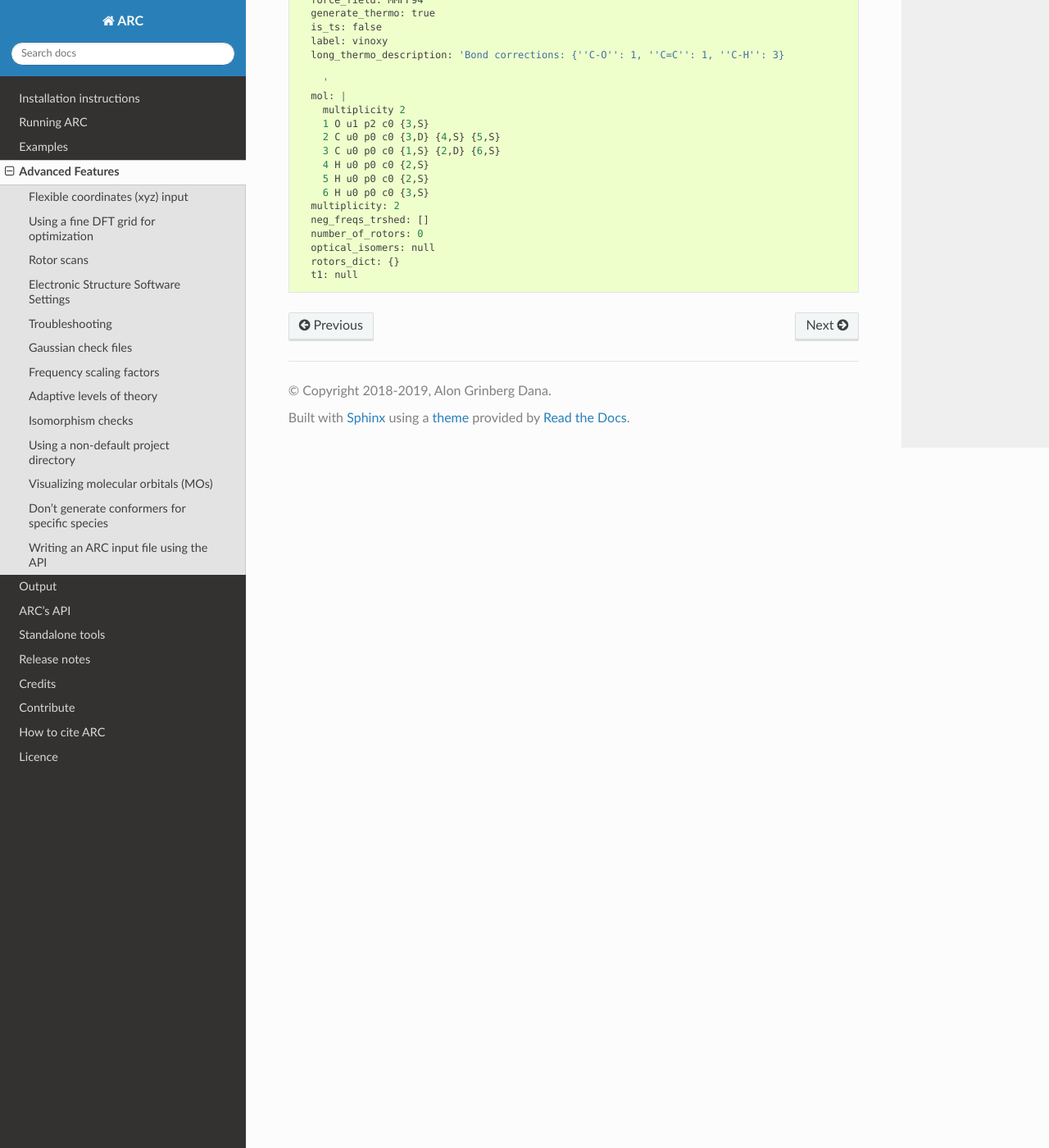
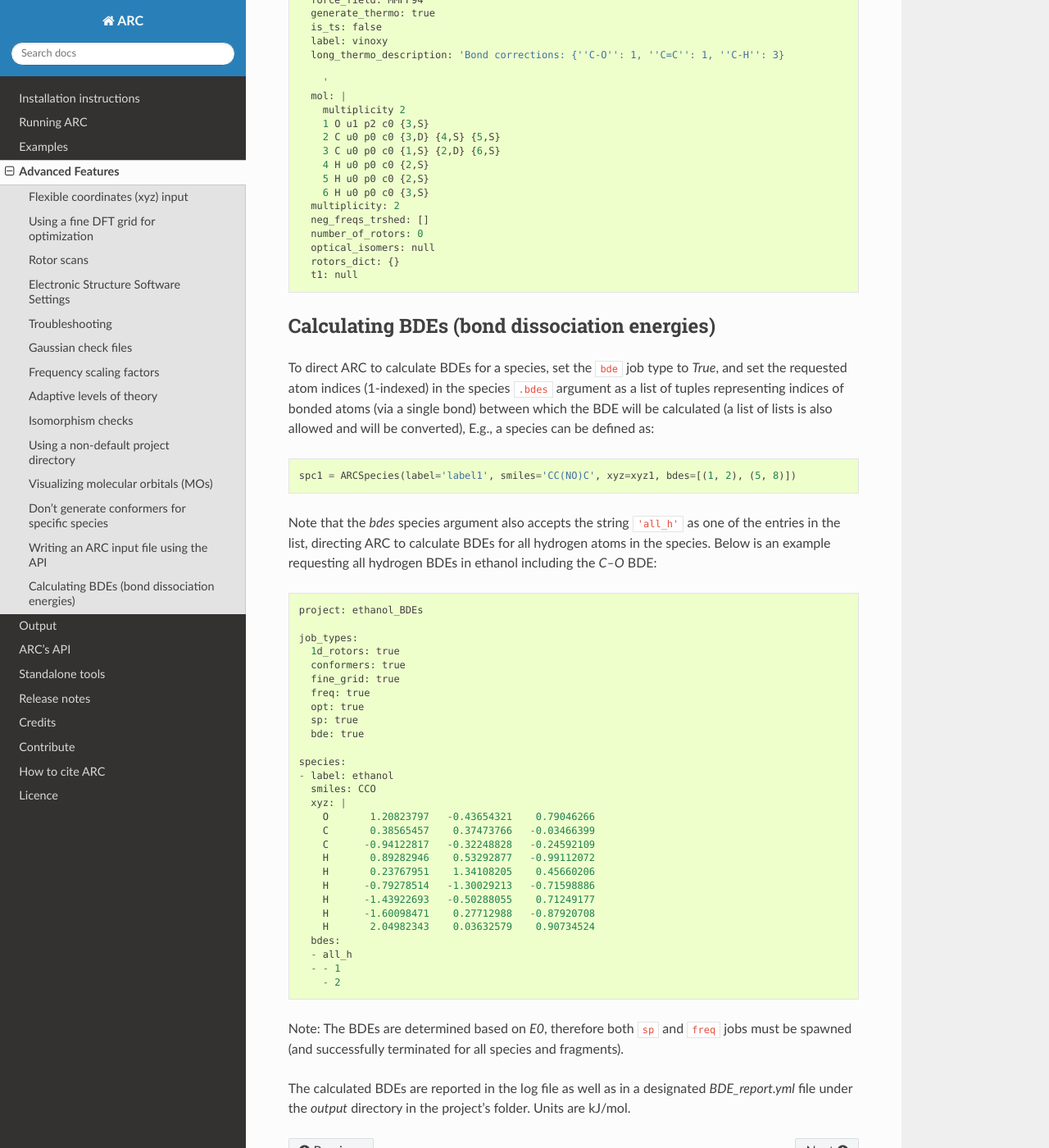
Before and after one commit to ReactionMechanismGenerator/ARC, a Sphinx documentation site: the page built from docs/source/advanced.rst, in a window 1280 px wide and 1400 px high, scrolled down 6974 px. Shown: the whole window at 82% size. Built offline with Sphinx 7.4.7 and the Read the Docs theme 2.0.0, drawn with Linux system fonts in a browser that asks for light colours; formulas are drawn with MathJax 3; the version number could not be read and is left out.

Commit message:
Docs: Added BDEs to advanced

```diff
--- a/docs/source/advanced.rst
+++ b/docs/source/advanced.rst
@@ -404,4 +404,55 @@ The above code generated the following input file::
       t1: null
 
 
+Calculating BDEs (bond dissociation energies)
+^^^^^^^^^^^^^^^^^^^^^^^^^^^^^^^^^^^^^^^^^^^^^
+
+To direct ARC to calculate BDEs for a species, set the ``bde`` job type to `True`,
+and set the requested atom indices (1-indexed) in the species ``.bdes`` argument
+as a list of tuples representing indices of bonded atoms (via a single bond)
+between which the BDE will be calculated (a list of lists is also allowed and will be converted),
+E.g., a species can be defined as::
+
+    spc1 = ARCSpecies(label='label1', smiles='CC(NO)C', xyz=xyz1, bdes=[(1, 2), (5, 8)])
+
+Note that the `bdes` species argument also accepts the string ``'all_h'`` as one of the entries
+in the list, directing ARC to calculate BDEs for all hydrogen atoms in the species.
+Below is an example requesting all hydrogen BDEs in ethanol including the `C--O` BDE::
+
+    project: ethanol_BDEs
+
+    job_types:
+      1d_rotors: true
+      conformers: true
+      fine_grid: true
+      freq: true
+      opt: true
+      sp: true
+      bde: true
+
+    species:
+    - label: ethanol
+      smiles: CCO
+      xyz: |
+        O       1.20823797   -0.43654321    0.79046266
+        C       0.38565457    0.37473766   -0.03466399
+        C      -0.94122817   -0.32248828   -0.24592109
+        H       0.89282946    0.53292877   -0.99112072
+        H       0.23767951    1.34108205    0.45660206
+        H      -0.79278514   -1.30029213   -0.71598886
+        H      -1.43922693   -0.50288055    0.71249177
+        H      -1.60098471    0.27712988   -0.87920708
+        H       2.04982343    0.03632579    0.90734524
+      bdes:
+      - all_h
+      - - 1
+        - 2
+
+Note: The BDEs are determined based on `E0`, therefore both ``sp`` and ``freq`` jobs
+must be spawned (and successfully terminated for all species and fragments).
+
+The calculated BDEs are reported in the log file as well as in a designated `BDE_report.yml`
+file under the `output` directory in the project's folder. Units are kJ/mol.
+
+
 .. include:: links.txt
```
